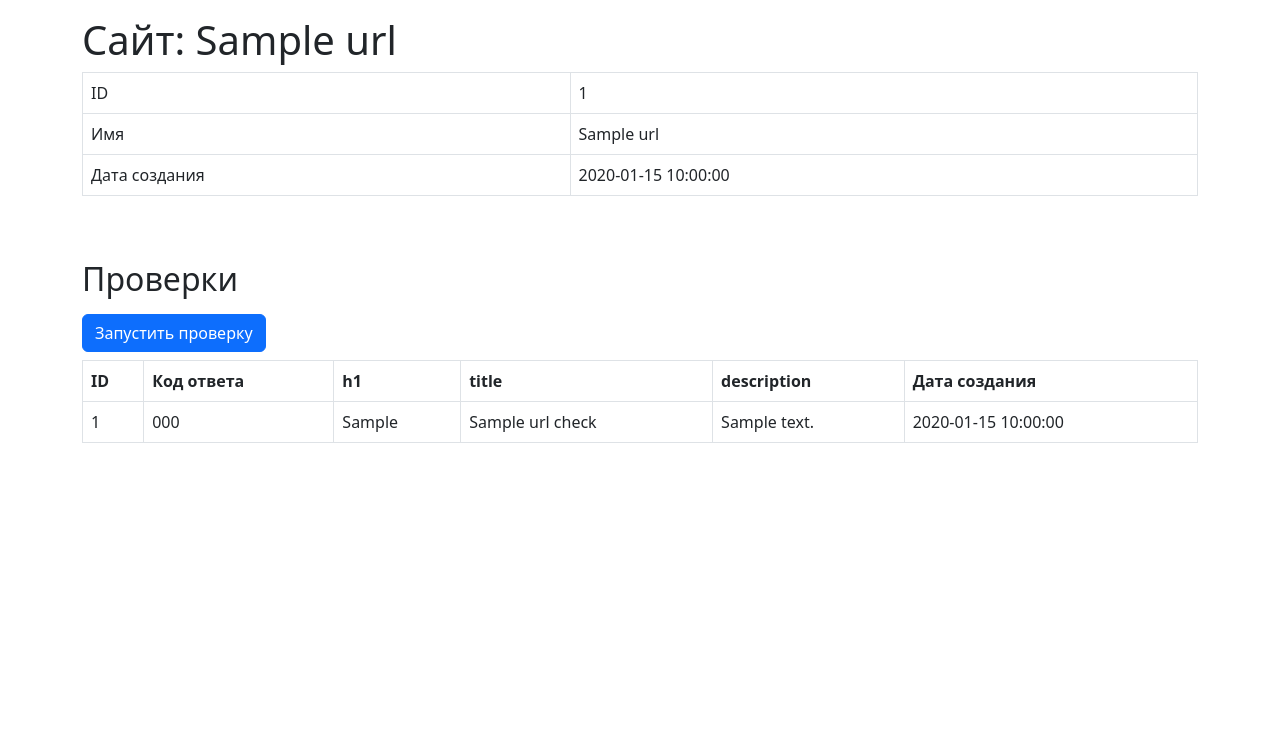
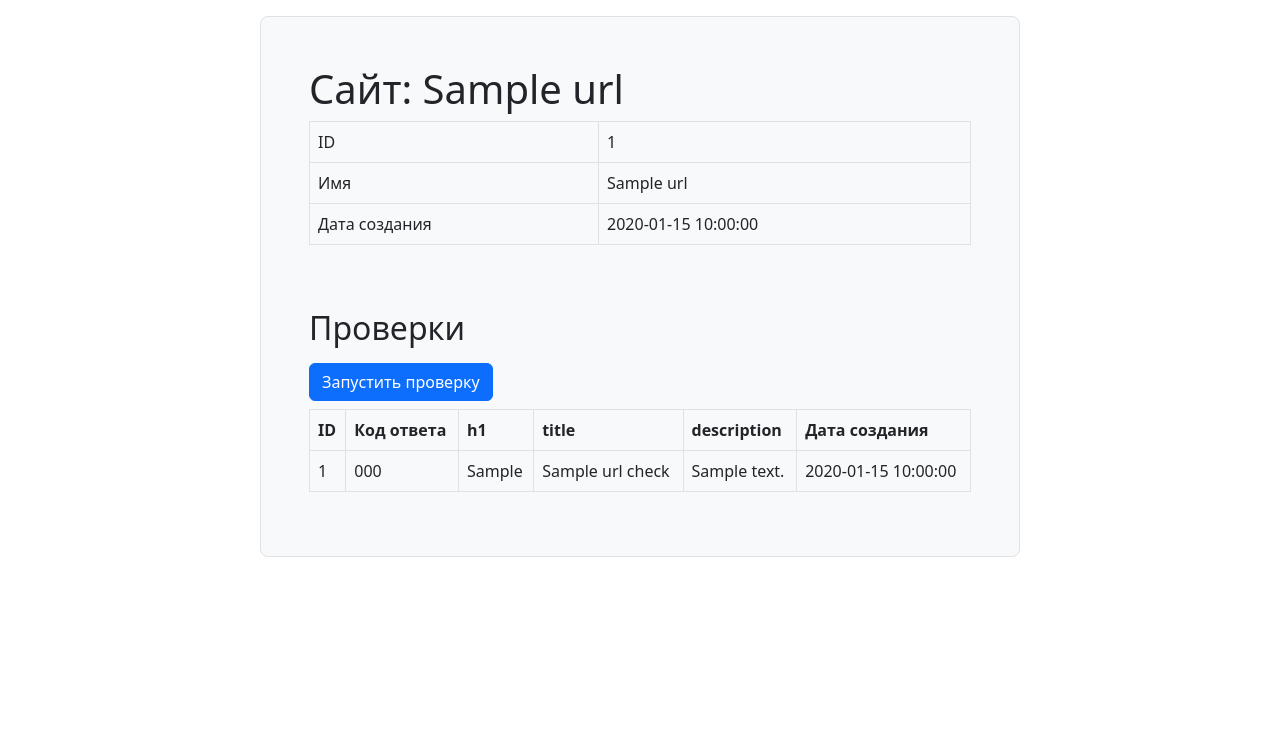
Before and after one commit to BobKelsoGIT/python-project-83, a Flask app: page /urls/1 in a window 1280 px wide. Shown: the part 56-800 px from the top of the page. Run offline with Flask 3, Linux system fonts and the light colour scheme; a database or web service that is not in the repository returns one stand-in record (values such as "Sample title"); some libraries are stand-ins or nearby versions.

Commit message:
Revert "html div refactored"
This reverts commit 68b49ad87d73685d23d8f13dd19e1590e3f81d36.

```diff
--- a/page_analyzer/templates/base.html
+++ b/page_analyzer/templates/base.html
@@ -32,12 +32,9 @@
         {% endfor %}
     {% endif %}
 {% endwith %}
-<main class="flex-grow-1">
-    <div class="container-lg mt-3">
-        {% block content %}
-        {% endblock %}
-    </div>
-</main>
+    {% block content %}
+    {% endblock %}
+
 <script src="https://cdn.jsdelivr.net/npm/bootstrap@5.1.3/dist/js/bootstrap.bundle.min.js"
         integrity="sha384-ka7Sk0Gln4gmtz2MlQnikT1wXgYsOg+OMhuP+IlRH9sENBO0LRn5q+8nbTov4+1p"
         crossorigin="anonymous"></script>
--- a/page_analyzer/templates/url_info.html
+++ b/page_analyzer/templates/url_info.html
@@ -1,5 +1,8 @@
 {% extends "base.html" %}
 {% block content %}
+<div class="container-lg mt-3">
+    <div class="row">
+        <div class="col-12 col-md-10 col-lg-8 mx-auto border rounded-3 bg-light p-5">
             <h1>Сайт: {{ url.name }}</h1>
             <div class="table-responsive">
                 <table class="table table-bordered table-hover text-nowrap" data-test="url">
@@ -50,5 +53,7 @@
                     </tbody>
                 </table>
             </div>
-
+        </div>
+    </div>
+</div>
 {% endblock %}
```
Lines whose indentation alone changed are shown as unchanged.
